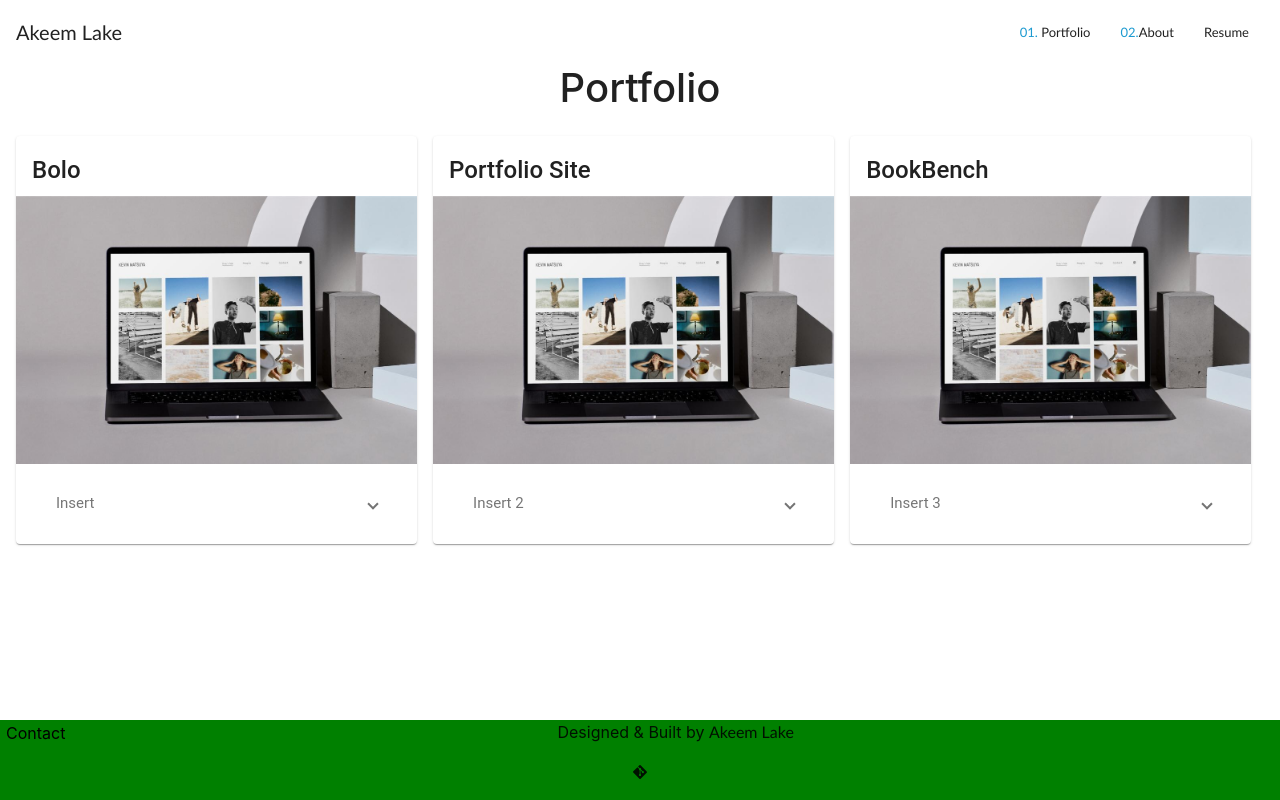
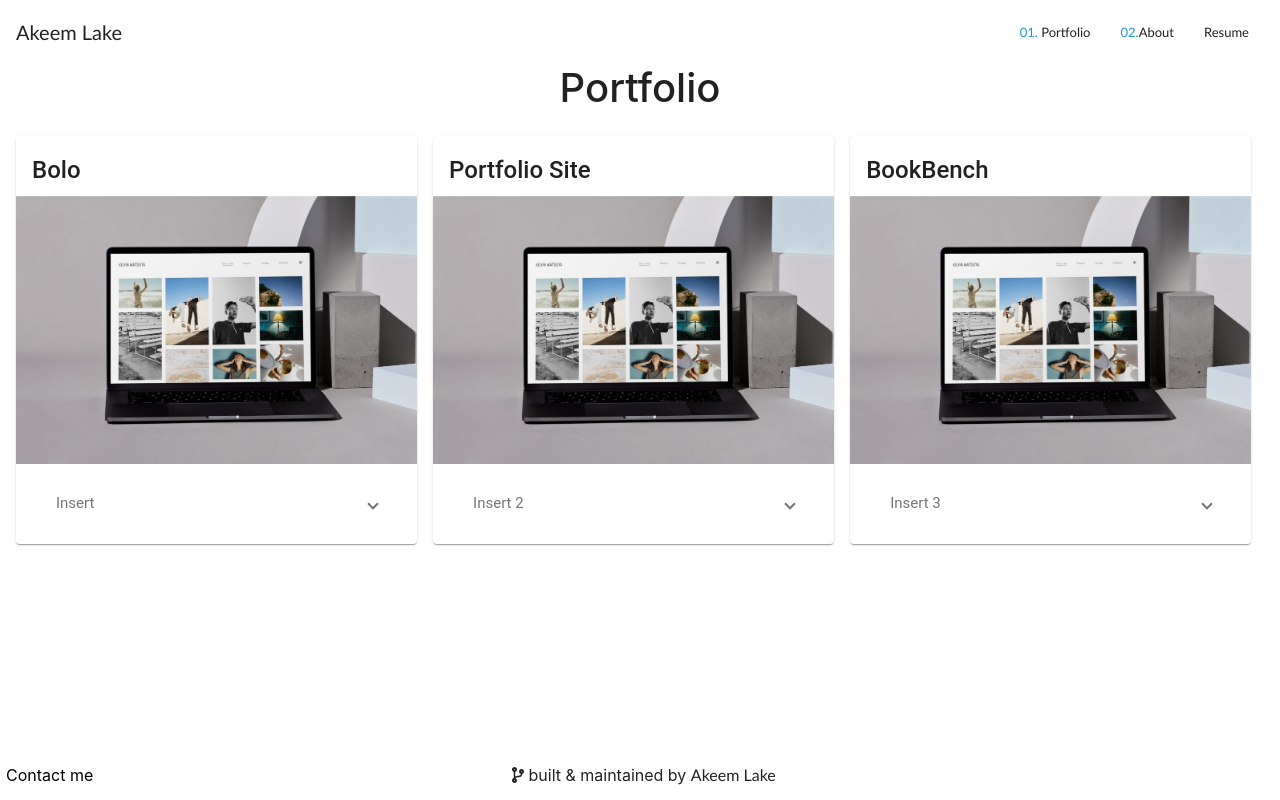
Before and after one commit to aalake/aalake.github.io, an Angular app: page /portfolio in a window 1280 px wide. Built offline with nearby package versions, Linux system fonts and the light colour scheme.

Commit message:
Made improvements to footer

```diff
--- a/src/app/app.component.css
+++ b/src/app/app.component.css
@@ -58,7 +58,8 @@ mat-sidenav-container {
   }
 
   .credits{
-       text-align: center;
+       text-align: start;
+       /* line-height: 20px; */
   }
 
 
@@ -79,9 +80,12 @@ mat-sidenav-container {
 
   footer{
     /* margin-top: 50%; */
+    /* padding: 5px; */
+    height: auto;
+    min-height: 50px;
   }
 
   .content{
-    /* padding-bottom: 2.5rem;  */
-    padding-bottom: 10% ;
+    padding-bottom: 2.5rem;
+    /* padding-bottom: 0%; */
   }
--- a/src/app/app.component.html
+++ b/src/app/app.component.html
@@ -54,13 +54,13 @@
     <router-outlet></router-outlet>
       </main>
 
-    <footer style="background-color: green;" fxFlexOffset="auto">
+    <footer  fxLayout="row" fxLayout.xs="column" fxFlexOffset="auto" fxLayoutGap.xs="15px" fxLayoutGap="0px">
 
-          <div class="contact-modal">
+          <div class="contact-modal" fxFlex="40" fxFlexAlign="center">
             <ng-template #content let-modal>
 
                 <div class="modal-header">
-                    <h4 class="modal-title">Modal title</h4>
+                    <h4 class="modal-title">Contact me</h4>
                     <button type="button" class="close" aria-label="Close" (click)="modal.dismiss('Cross click')">
                       <span aria-hidden="true">&times;</span>
                     </button>
@@ -80,15 +80,17 @@
               </ng-template>
 
               <!--mat-button is here temporary - I will probably style button better later-->
-              <button class="modal-button" (click)="openVerticallyCentered(content)">Contact</button>
+              <button class="modal-button" (click)="openVerticallyCentered(content)">Contact me</button>
             </div>
 
-            <div class="credits">
-            <p><span>Designed & Built by </span> <a href="mailto:akeemlake@outlook.com" rel="noopener noreferrer" target="_blank">Akeem Lake</a></p>
-          <!-- <p><fa-icon [icon]="faGithubAlt"></fa-icon></p> --> <!--Property bind to font awesome icon-->
-           <!--  <p><fa-icon [icon]="faCodeBranch"></fa-icon></p>--> <!--Property bind to font awesome icon -->
-            <p><fa-icon [icon]="faGitAlt"></fa-icon></p> <!-- Property bind to font awesome icon -->
+            <div class="credits" fxFlex="60" fxFlexAlign="center">
 
+           <span><a href="https://github.com/aalake/aalake.github.io" rel="noopener noreferrer" target="_blank"><fa-icon [icon]="faCodeBranch" atl="github" title="github"></fa-icon></a> built & maintained by </span>
+           <a href="mailto:akeemlake@outlook.com" rel="noopener noreferrer" target="_blank">Akeem Lake</a>
+            <!--Property bind to font awesome icon-->
+            <!-- <p><fa-icon [icon]="faGithubAlt"></fa-icon> </p> -->
+           <!--  <p></p>--> <!--Property bind to font awesome icon -->
+         <!-- <p><fa-icon [icon]="faGitAlt"></fa-icon></p> --> <!-- Property bind to font awesome icon -->
             </div>
 
     </footer>
```
